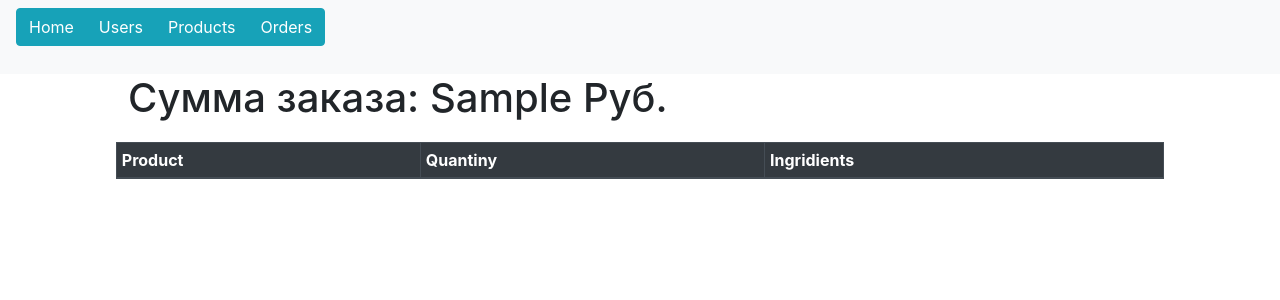
After one commit to HGRaicer/web-pizza, a Flask app: page /admin/orders/1/check in a window 1280 px wide. The commit adds this page. Shown: the top 300 px of the page. Run offline with Flask 3, Linux system fonts and the light colour scheme; a user stored in the database is signed in; tables that the repository leaves empty hold one stand-in row (values such as "Sample post"); lists and menus that the app fills with data are empty; some libraries are stand-ins or nearby versions.

Commit message:
getting check info for admin

```diff
--- /dev/null
+++ b/app/templates/order_check.html
@@ -0,0 +1,29 @@
+{% extends 'admin_base.html' %}
+
+{% block title %}
+    Admin Products
+{% endblock %}
+
+{% block content %}
+    <div style="margin-bottom: 20px; margin-left: 10%;">
+        <h1>Сумма заказа: {{ check_price }} Руб.</h1>
+    </div>
+
+    <div class="row justify-content-center">
+        <table class="table table-sm" style="width: 80%" border="1" id="ordertable">
+            <thead class="thead-dark">
+                <tr>
+                    <th onclick="sortTable(0)">Product</th>
+                    <th onclick="sortTable(1)">Quantiny</th>
+                    <th onclick="sortTable(2)">Ingridients</th>
+                </tr>
+            </thead>
+            {% for product in products_dir %}
+            <tr>
+                <td>{{ product }}</td>
+                <td>{{ products_dir[product] }}</td>
+            </tr>
+            {% endfor %}
+        </table>
+    </div>
+{% endblock %}
--- a/app/views.py
+++ b/app/views.py
@@ -69,6 +69,18 @@ def get_products_from_check(check):
     for c in check.split('|'):
         if ':' in c:
             products.append(c.split(':')[0])
+
+    return products
+
+
+def get_products_dictionary_from_check(check):
+    products = {}
+
+    for c in check.split('|'):
+        if ':' in c:
+            data = c.split(':')
+            product_name = models.Products.query.filter(models.Products.id==data[0]).all()[0].name
+            products[product_name] = data[1]
 
     return products
 
@@ -367,6 +379,16 @@ def update_order_status(order_id, new_status):
     return redirect(url_for('admin_orders'))
 
 
+@app.route('/admin/orders/<int:order_id>/check', methods=['GET'])
+@login_required
+@admin_required
+def order_get_check(order_id):
+    order = models.Order.query.get_or_404(order_id)
+    products_dir = get_products_dictionary_from_check(order.check)
+
+    return render_template("order_check.html", check_price=order.check.split('|')[0], products_dir=products_dir)
+
+
 @app.route('/admin/users/delete/<int:user_id>', methods=['GET', 'POST'])
 @login_required
 @admin_required
```
Also changed, not shown: app/templates/admin_orders.html (+7 -1 lines).
